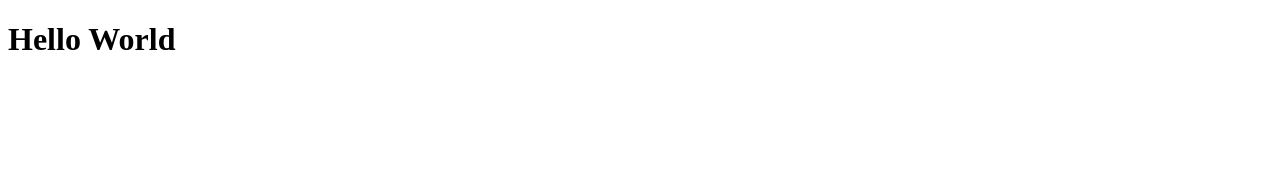
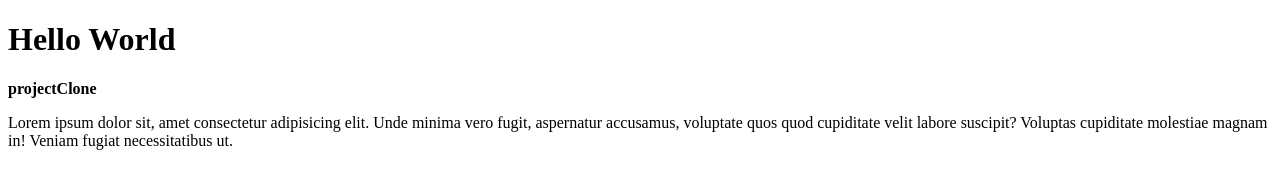
Before and after one commit to phyoko72/hello, a plain HTML site: page index.html in a window 1280 px wide. Drawn offline with Linux system fonts and the light colour scheme.

Commit message:
Added by Clone

```diff
--- a/index.html
+++ b/index.html
@@ -8,5 +8,9 @@
 </head>
 <body>
     <h1>Hello World</h1>
+    <strong>projectClone</strong>
+    <p>
+        Lorem ipsum dolor sit, amet consectetur adipisicing elit. Unde minima vero fugit, aspernatur accusamus, voluptate quos quod cupiditate velit labore suscipit? Voluptas cupiditate molestiae magnam in! Veniam fugiat necessitatibus ut.
+    </p>
 </body>
 </html>
```
